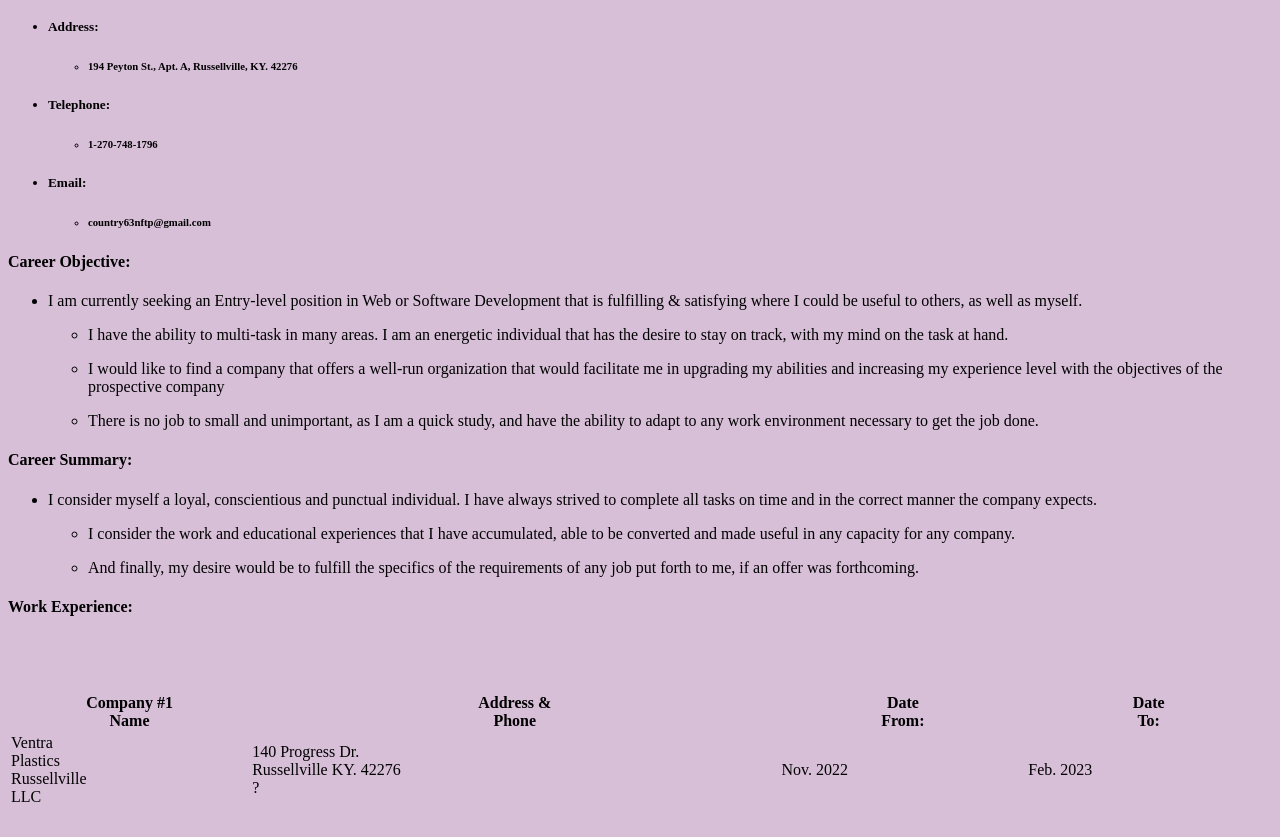
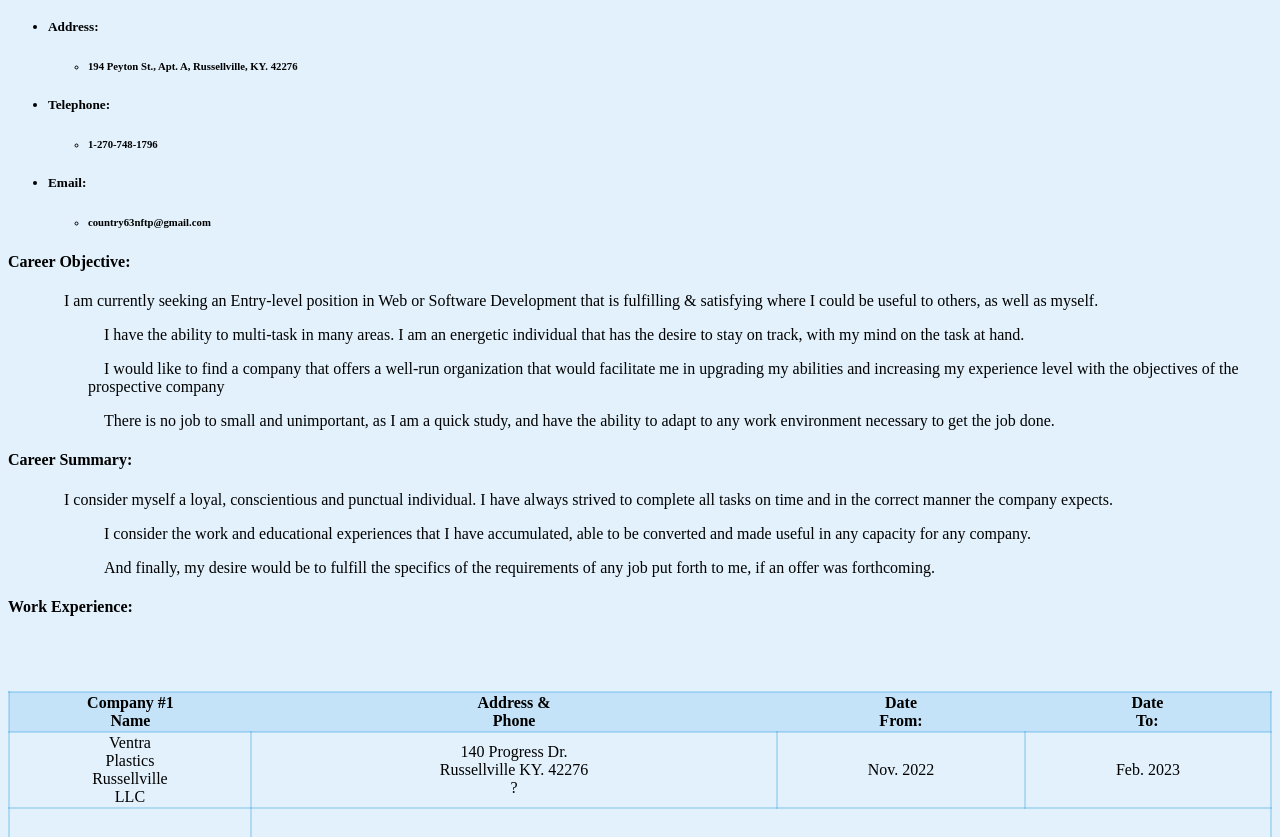
Before and after one commit to codeBleuz/Hello-World, a plain HTML site: page index.html in a window 1280 px wide. Shown: the part 105-942 px from the top of the page. Drawn offline with Linux system fonts and the light colour scheme.

Commit message:
Update style.css

```diff
--- a/style.css
+++ b/style.css
@@ -1,3 +1,31 @@
+
+
+
 body {
-    background-color: rgba(100,0,100,0.25);
+    box-sizing: border-box;
+    background-color: rgba(27,149,224,.125);
+    margin-top: 0;
+    margin-bottom: 0;
 }
+.headline_class ul {
+    list-style: none;
+}
+.experience_class ul {
+    list-style: none;
+}
+p {
+    text-indent: 1em;
+}
+table, tr, td {
+    text-align: center;
+    border: 2px solid rgba(27,149,224,.250);
+    border-collapse: collapse;
+}
+th {
+    background-color: rgb(27,149,224,.150);
+}
+hr {
+    height: 1px;
+    background-color: rgba(27,149,224,.250);
+    border: none;
+}
```
